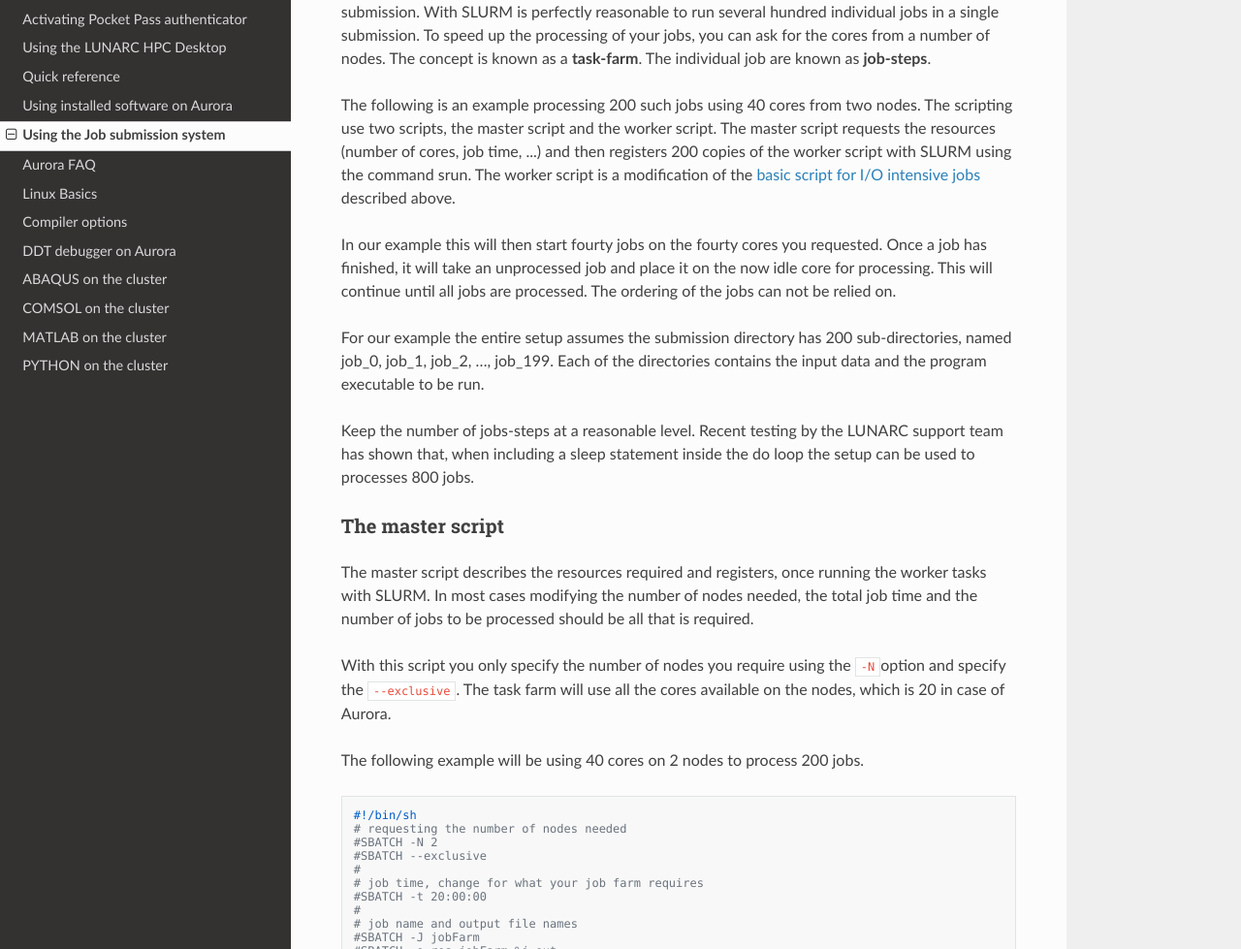
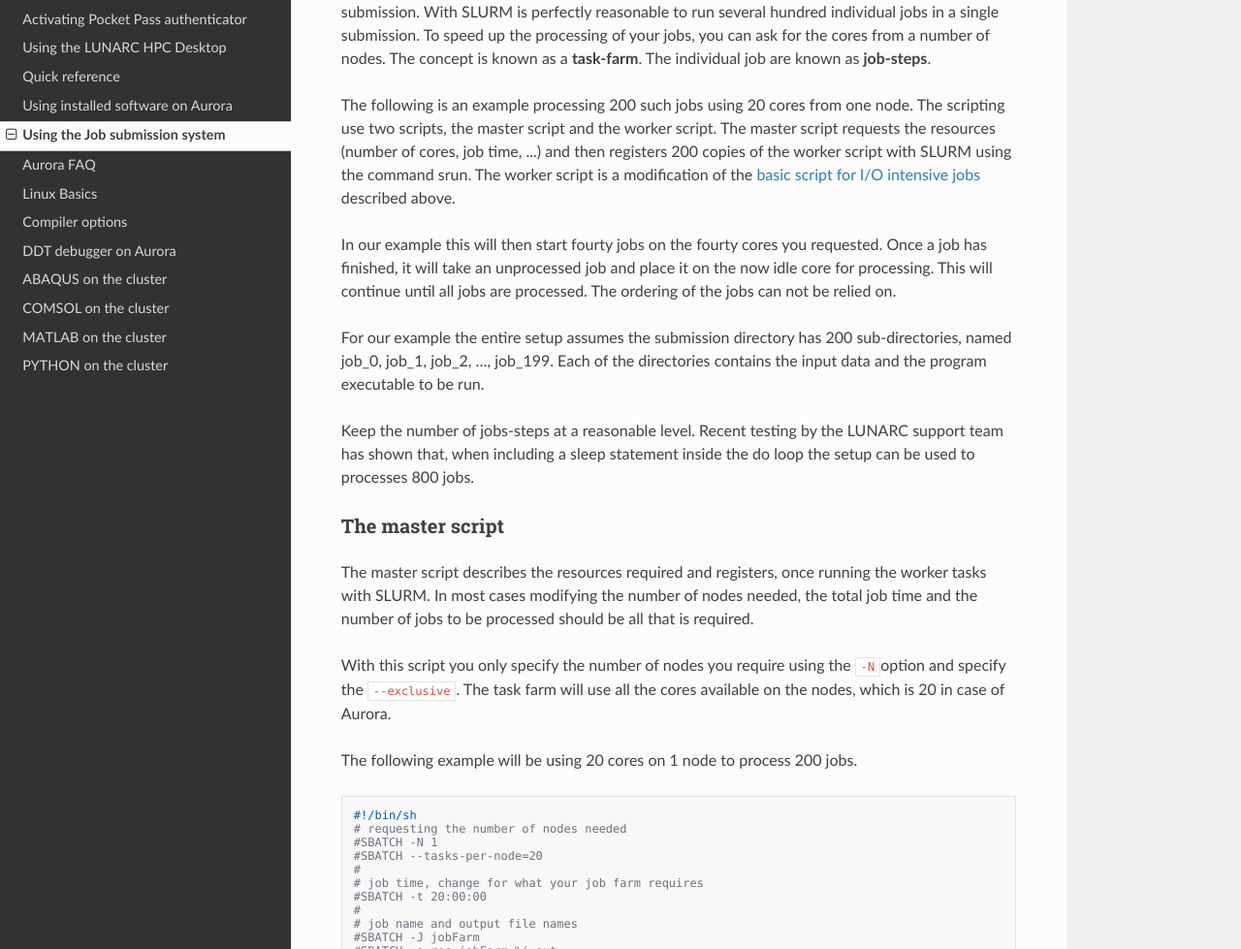
Before and after one commit to lunarc/lunarc_docs, an MkDocs documentation site: the page built from docs/batch_system.md, in a window 1280 px wide and 1400 px high, scrolled down 16050 px. Shown: the part 159-1138 px from the top of the window at 97% size. Built offline with MkDocs 1.6.1, drawn with Linux system fonts in a browser that asks for light colours; nearby versions of some CDN libraries; old or Windows-style settings are respelled for this version of MkDocs.

Commit message:
revision for task farming script for utilising a single node only

````diff
--- a/docs/batch_system.md
+++ b/docs/batch_system.md
@@ -770,8 +770,8 @@ processing of your jobs, you can ask for the cores from a number of
 nodes. The concept is known as a **task-farm**. The individual job are
 known as **job-steps**.
 
-The following is an example processing 200 such jobs using 40 cores from
-two nodes. The scripting use two scripts, the master script and the
+The following is an example processing 200 such jobs using 20 cores from
+one node. The scripting use two scripts, the master script and the
 worker script. The master script requests the resources (number of
 cores, job time, ...) and then registers 200 copies of the worker script
 with SLURM using the command srun. The worker script is a modification
@@ -804,13 +804,13 @@ will use all the cores available on the nodes, which is 20 in case of
 Aurora.
 
 The following example will be
-using 40 cores on 2 nodes to process 200 jobs.
+using 20 cores on 1 node to process 200 jobs.
 
 ```bash
 #!/bin/sh
 # requesting the number of nodes needed
-#SBATCH -N 2
-#SBATCH --exclusive
+#SBATCH -N 1
+#SBATCH --tasks-per-node=20
 #
 # job time, change for what your job farm requires
 #SBATCH -t 20:00:00
````
